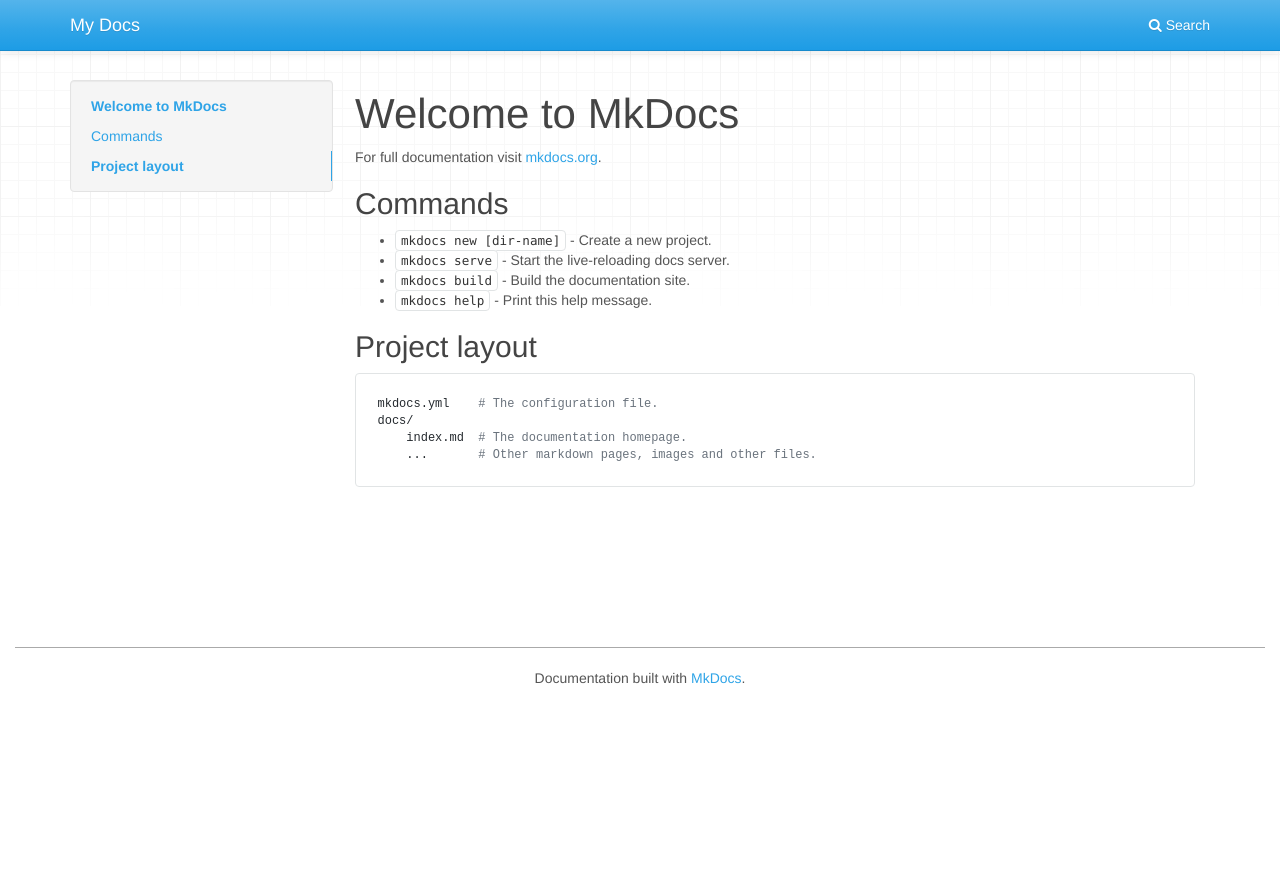
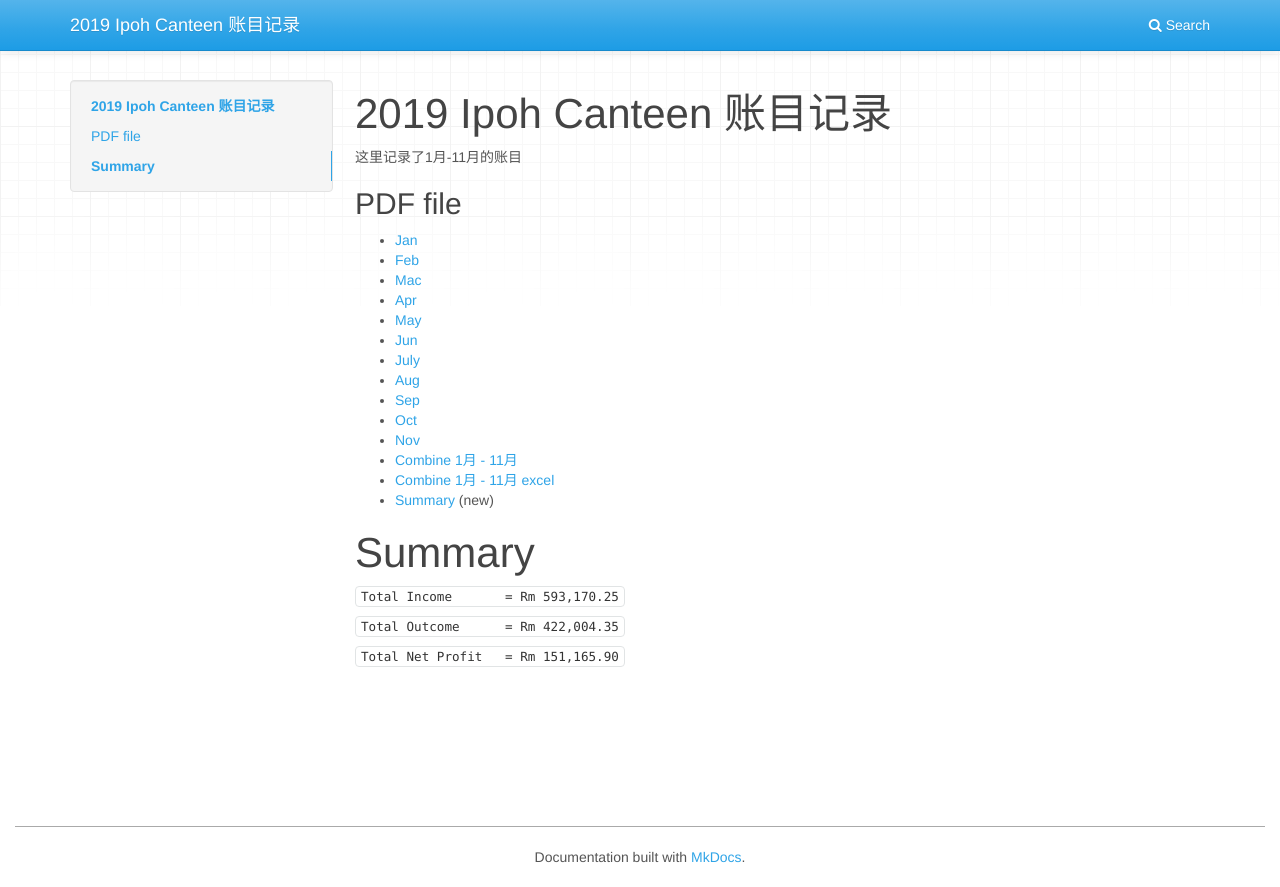
Before and after one commit to EdwardChuah/IpohCanteen, a plain HTML site: page index.html in a window 1280 px wide. Before the commit the page ends 800 px from the top, so only its background shows below. Drawn offline with nearby package versions, Linux system fonts and the light colour scheme.

Commit message:
Add files via upload

```diff
--- a/index.html
+++ b/index.html
@@ -8,7 +8,7 @@
 
 
         <link rel="shortcut icon" href="img/favicon.ico">
-        <title>My Docs</title>
+        <title>2019 Ipoh Canteen 账目记录</title>
         <link href="css/bootstrap-custom.min.css" rel="stylesheet">
         <link href="css/font-awesome.min.css" rel="stylesheet">
         <link href="css/base.css" rel="stylesheet">
@@ -32,7 +32,7 @@
 
                 <!-- Collapsed navigation -->
                 <div class="navbar-header">
-                    <a class="navbar-brand" href=".">My Docs</a>
+                    <a class="navbar-brand" href=".">2019 Ipoh Canteen 账目记录</a>
                 </div>
 
                 <!-- Expanded navigation -->
@@ -52,28 +52,36 @@
         <div class="container">
                 <div class="col-md-3"><div class="bs-sidebar hidden-print affix well" role="complementary">
     <ul class="nav bs-sidenav">
-        <li class="main active"><a href="#welcome-to-mkdocs">Welcome to MkDocs</a></li>
-            <li><a href="#commands">Commands</a></li>
-            <li><a href="#project-layout">Project layout</a></li>
+        <li class="main active"><a href="#2019-ipoh-canteen">2019 Ipoh Canteen 账目记录</a></li>
+            <li><a href="#pdf-file">PDF file</a></li>
+        <li class="main "><a href="#summary">Summary</a></li>
     </ul>
 </div></div>
                 <div class="col-md-9" role="main">
 
-<h1 id="welcome-to-mkdocs">Welcome to MkDocs</h1>
-<p>For full documentation visit <a href="https://mkdocs.org">mkdocs.org</a>.</p>
-<h2 id="commands">Commands</h2>
+<h1 id="2019-ipoh-canteen">2019 Ipoh Canteen 账目记录</h1>
+<p>这里记录了1月-11月的账目</p>
+<h2 id="pdf-file">PDF file</h2>
 <ul>
-<li><code>mkdocs new [dir-name]</code> - Create a new project.</li>
-<li><code>mkdocs serve</code> - Start the live-reloading docs server.</li>
-<li><code>mkdocs build</code> - Build the documentation site.</li>
-<li><code>mkdocs help</code> - Print this help message.</li>
+<li><a href="document/Jan.pdf">Jan</a></li>
+<li><a href="document/Feb.pdf">Feb</a></li>
+<li><a href="document/Mac.pdf">Mac</a></li>
+<li><a href="document/Apr.pdf">Apr</a></li>
+<li><a href="document/May.pdf">May</a></li>
+<li><a href="document/Jun.pdf">Jun</a></li>
+<li><a href="document/July.pdf">July</a></li>
+<li><a href="document/Aug.pdf">Aug</a></li>
+<li><a href="document/Sep.pdf">Sep</a></li>
+<li><a href="document/Oct.pdf">Oct</a></li>
+<li><a href="document/Sep.pdf">Nov</a></li>
+<li><a href="document/姨姨Invoice.pdf">Combine 1月 - 11月</a></li>
+<li><a href="document/姨姨Invoice.xlsx">Combine 1月 - 11月 excel</a></li>
+<li><a href="document/2019 Summary.pdf">Summary</a> (new)</li>
 </ul>
-<h2 id="project-layout">Project layout</h2>
-<pre><code>mkdocs.yml    # The configuration file.
-docs/
-    index.md  # The documentation homepage.
-    ...       # Other markdown pages, images and other files.
-</code></pre></div>
+<h1 id="summary">Summary</h1>
+<p><code>Total Income       = Rm 593,170.25</code></p>
+<p><code>Total Outcome      = Rm 422,004.35</code></p>
+<p><code>Total Net Profit   = Rm 151,165.90</code></p></div>
         </div>
 
         <footer class="col-md-12">
@@ -156,5 +164,5 @@ docs/
 
 <!--
 MkDocs version : 1.0.4
-Build Date UTC : 2019-12-20 13:17:29
+Build Date UTC : 2019-12-20 13:53:06
 -->
--- a/search/search_index.json
+++ b/search/search_index.json
@@ -1 +1 @@
-{"config":{"lang":["en"],"prebuild_index":false,"separator":"[\\s\\-]+"},"docs":[{"location":"","text":"Welcome to MkDocs For full documentation visit mkdocs.org . Commands mkdocs new [dir-name] - Create a new project. mkdocs serve - Start the live-reloading docs server. mkdocs build - Build the documentation site. mkdocs help - Print this help message. Project layout mkdocs.yml # The configuration file. docs/ index.md # The documentation homepage. ... # Other markdown pages, images and other files.","title":"Welcome to MkDocs"},{"location":"#welcome-to-mkdocs","text":"For full documentation visit mkdocs.org .","title":"Welcome to MkDocs"},{"location":"#commands","text":"mkdocs new [dir-name] - Create a new project. mkdocs serve - Start the live-reloading docs server. mkdocs build - Build the documentation site. mkdocs help - Print this help message.","title":"Commands"},{"location":"#project-layout","text":"mkdocs.yml # The configuration file. docs/ index.md # The documentation homepage. ... # Other markdown pages, images and other files.","title":"Project layout"}]}
+{"config":{"lang":["en"],"prebuild_index":false,"separator":"[\\s\\-]+"},"docs":[{"location":"","text":"2019 Ipoh Canteen \u8d26\u76ee\u8bb0\u5f55 \u8fd9\u91cc\u8bb0\u5f55\u4e861\u6708-11\u6708\u7684\u8d26\u76ee PDF file Jan Feb Mac Apr May Jun July Aug Sep Oct Nov Combine 1\u6708 - 11\u6708 Combine 1\u6708 - 11\u6708 excel Summary (new) Summary Total Income = Rm 593,170.25 Total Outcome = Rm 422,004.35 Total Net Profit = Rm 151,165.90","title":"2019 Ipoh Canteen \u8d26\u76ee\u8bb0\u5f55"},{"location":"#2019-ipoh-canteen","text":"\u8fd9\u91cc\u8bb0\u5f55\u4e861\u6708-11\u6708\u7684\u8d26\u76ee","title":"2019 Ipoh Canteen \u8d26\u76ee\u8bb0\u5f55"},{"location":"#pdf-file","text":"Jan Feb Mac Apr May Jun July Aug Sep Oct Nov Combine 1\u6708 - 11\u6708 Combine 1\u6708 - 11\u6708 excel Summary (new)","title":"PDF file"},{"location":"#summary","text":"Total Income = Rm 593,170.25 Total Outcome = Rm 422,004.35 Total Net Profit = Rm 151,165.90","title":"Summary"}]}
```
Also changed, not shown: 404.html (+2 -2 lines), 16 other files.
